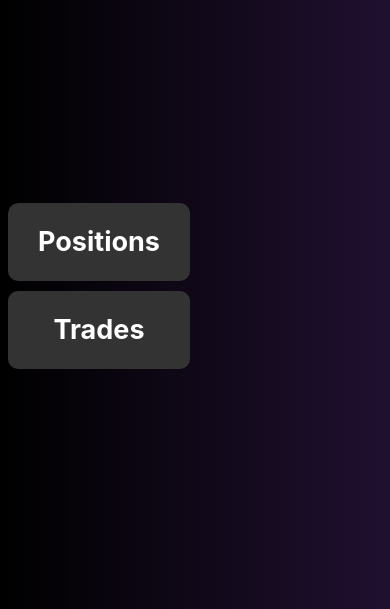
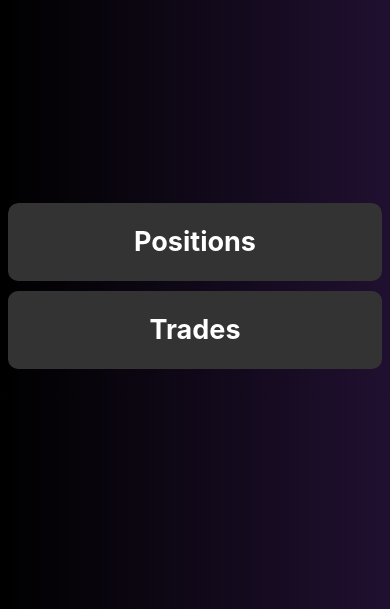
Before and after one commit to simonpotel/smartswap-web, a PHP site: page /etc/monthly_analyze.html in a window 390 px wide. Shown: the part 210-819 px from the top of the page. Run offline with PHP 8.4, Linux system fonts and the light colour scheme.

Commit message:
edit responsive of monthly_analyze

```diff
--- a/style/monthly_analyze.css
+++ b/style/monthly_analyze.css
@@ -27,8 +27,8 @@
 }
 
 .table-content {
-    width: calc(50% - 5px);
-    margin-right: 10px;
+    width: 100%;
+    margin-right: 0;
     overflow: auto;
     background-color: #333;
     border-radius: 10px;
```
